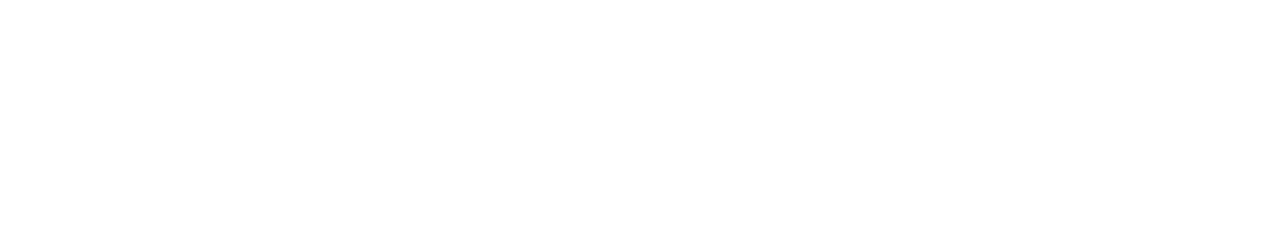
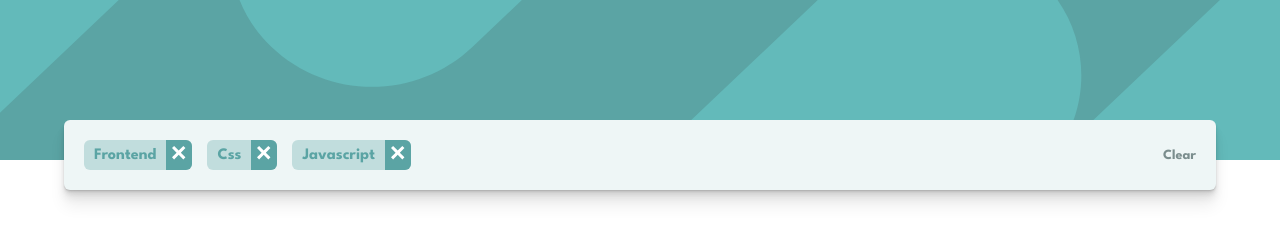
Before and after one commit to AmanGupta1703/Static-Job-Listings-FEM, a plain HTML site: page index.html in a window 1280 px wide. Drawn offline with Linux system fonts and the light colour scheme.

Commit message:
Add styles for header and filter buttons

```diff
--- a/css/index.css
+++ b/css/index.css
@@ -28,3 +28,109 @@ body {
   font-weight: 400;
   min-height: 100dvh;
 }
+
+button,
+input {
+  font: inherit;
+}
+
+/* HEADER */
+.header {
+  height: 20dvb;
+}
+
+.header__image {
+  background: var(--cyan-shade-400) url(../images/bg-header-mobile.svg);
+  background-position: center center;
+  background-size: cover;
+  width: 100%;
+  height: 100%;
+}
+
+/* MAIN */
+.main__wrapper {
+  max-width: 90%;
+  margin: 0 auto;
+}
+
+.filter--box-container {
+  background: var(--cyan-shade-800);
+  box-shadow: rgba(0, 0, 0, 0.07) 0px 1px 1px, rgba(0, 0, 0, 0.07) 0px 2px 2px,
+    rgba(0, 0, 0, 0.07) 0px 4px 4px, rgba(0, 0, 0, 0.07) 0px 8px 8px,
+    rgba(0, 0, 0, 0.07) 0px 16px 16px;
+  border-radius: 0.6rem;
+  transition: all 0.3s ease-in-out;
+  padding: 2rem;
+
+  display: flex;
+  align-items: center;
+  justify-content: space-between;
+
+  margin-top: -4rem;
+}
+
+.filter__buttons-wrapper {
+  display: flex;
+  flex-wrap: wrap;
+  gap: 1.5rem;
+}
+
+.btn {
+  cursor: pointer;
+  border: none;
+  background-color: transparent;
+  text-transform: capitalize;
+}
+
+.btn--filter {
+  color: var(--cyan-shade-400);
+  background: hsl(180, 29%, 50%, 0.3);
+  border-radius: 0.6rem;
+  font-weight: 700;
+  padding-left: 1rem;
+
+  display: flex;
+  align-items: center;
+  gap: 1rem;
+
+  overflow: hidden;
+}
+
+.btn--filter:hover .btn__remove-icon {
+  background-color: var(--cyan-shade-200);
+}
+
+.btn__remove-icon {
+  display: block;
+  margin-left: auto;
+  padding: 0.6rem;
+
+  transition: all 0.3s ease;
+
+  background-color: var(--cyan-shade-400);
+}
+
+.btn--clear {
+  color: var(--cyan-shade-500);
+  font-size: 1.4rem;
+  font-weight: 700;
+  transition: all 0.3s ease;
+}
+
+.btn--clear:hover {
+  color: var(--cyan-shade-400);
+  text-decoration: underline;
+  text-decoration-color: currentColor;
+}
+
+@media (min-width: 425px) and (max-width: 768px) {
+  .header {
+    height: 30dvh;
+  }
+}
+
+@media (min-width: 768px) {
+  .header__image {
+    background-image: url(../images/bg-header-desktop.svg);
+  }
+}
--- a/index.html
+++ b/index.html
@@ -10,6 +10,39 @@
 </head>
 
 <body>
+
+  <header class="header">
+    <div class="header__image" />
+  </header>
+
+  <main class="main">
+    <div class="main__wrapper">
+
+      <section class="filter filter--box-container">
+
+        <div class="filter__buttons-wrapper">
+
+          <button class="btn btn--filter">
+            <span class="btn__text">frontend</span>
+            <span class="btn__remove-icon"><img src="./images/icon-remove.svg" alt=""></span>
+          </button>
+          <button class="btn btn--filter">
+            <span class="btn__text">css</span>
+            <span class="btn__remove-icon"><img src="./images/icon-remove.svg" alt=""></span>
+          </button>
+          <button class="btn btn--filter">
+            <span class="btn__text">javascript</span>
+            <span class="btn__remove-icon"><img src="./images/icon-remove.svg" alt=""></span>
+          </button>
+
+        </div>
+        <button class="btn btn--clear">clear</button>
+
+      </section>
+
+    </div>
+  </main>
+
 </body>
 
 </html>
```
